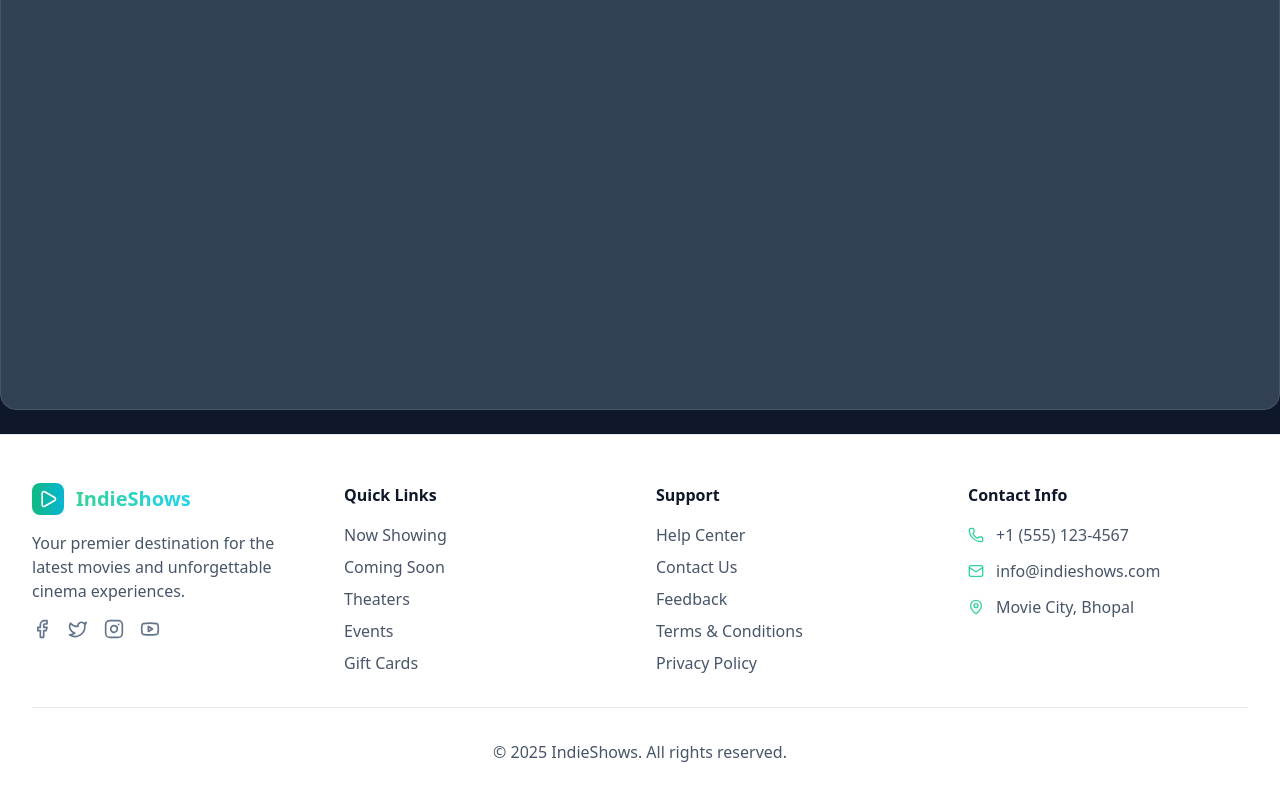
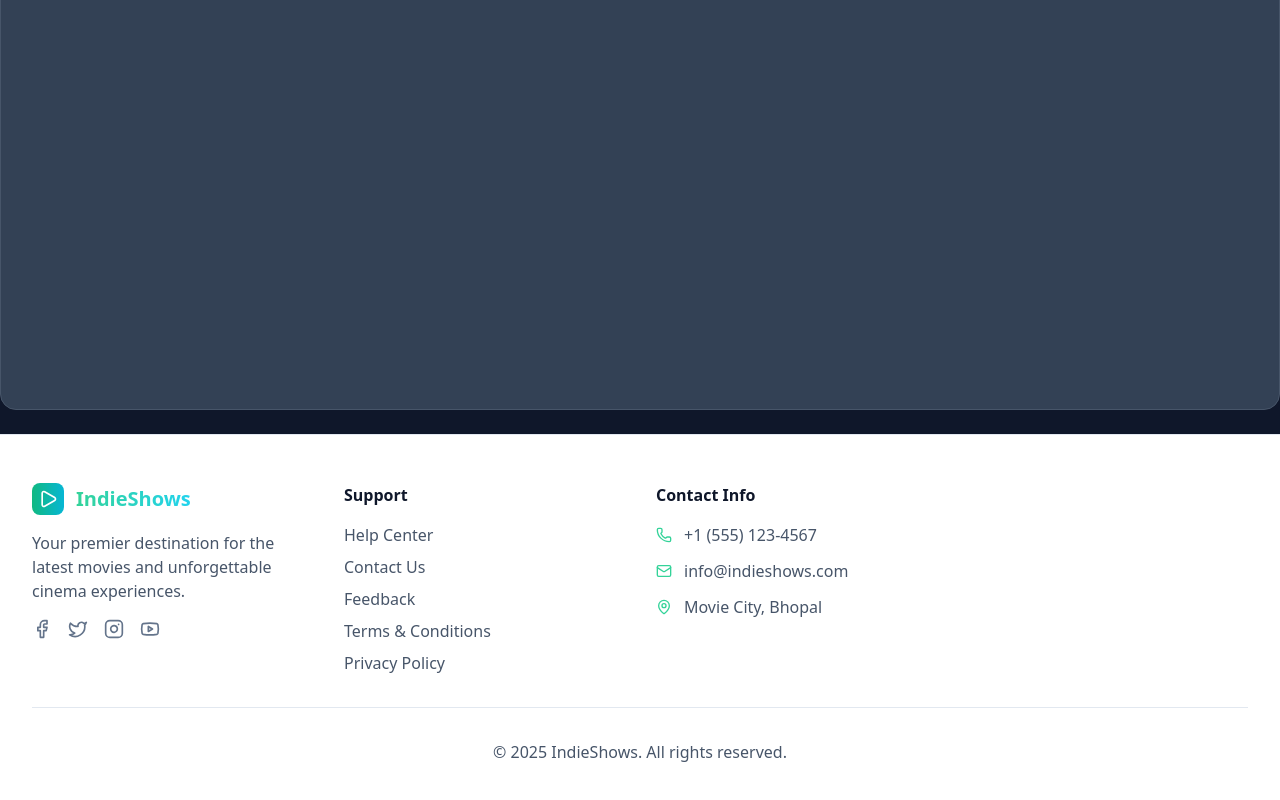
Before and after one commit to codewitharif/movieticketbookingapp, a React (Vite) app in the folder client/: page /loading in a window 1280 px wide. Shown: the part 463-1263 px from the top of the page. Built offline with nearby package versions, Linux system fonts and the light colour scheme; no server answers.

Commit message:
make changes in footr

```diff
--- a/client/src/components/Footer.jsx
+++ b/client/src/components/Footer.jsx
@@ -16,11 +16,11 @@ export default function Footer() {
   const isDark = theme === "dark";
 
   return (
-    <footer className={`border-t ${
-      isDark
-        ? "bg-slate-900 border-slate-800"
-        : "bg-white border-slate-200"
-    }`}>
+    <footer
+      className={`border-t ${
+        isDark ? "bg-slate-900 border-slate-800" : "bg-white border-slate-200"
+      }`}
+    >
       <div className="max-w-7xl mx-auto px-4 sm:px-6 lg:px-8 py-12">
         <div className="grid grid-cols-1 md:grid-cols-2 lg:grid-cols-4 gap-8 mb-8">
           <div>
@@ -32,9 +32,9 @@ export default function Footer() {
                 IndieShows
               </h4>
             </div>
-            <p className={`mb-4 ${
-              isDark ? "text-slate-400" : "text-slate-600"
-            }`}>
+            <p
+              className={`mb-4 ${isDark ? "text-slate-400" : "text-slate-600"}`}
+            >
               Your premier destination for the latest movies and unforgettable
               cinema experiences.
             </p>
@@ -75,79 +75,11 @@ export default function Footer() {
           </div>
 
           <div>
-            <h5 className={`font-semibold mb-4 ${
-              isDark ? "text-white" : "text-slate-900"
-            }`}>
-              Quick Links
-            </h5>
-            <ul className="space-y-2">
-              <li>
-                <a
-                  href="#"
-                  className={`transition-colors ${
-                    isDark
-                      ? "text-slate-400 hover:text-white"
-                      : "text-slate-600 hover:text-slate-900"
-                  }`}
-                >
-                  Now Showing
-                </a>
-              </li>
-              <li>
-                <a
-                  href="#"
-                  className={`transition-colors ${
-                    isDark
-                      ? "text-slate-400 hover:text-white"
-                      : "text-slate-600 hover:text-slate-900"
-                  }`}
-                >
-                  Coming Soon
-                </a>
-              </li>
-              <li>
-                <a
-                  href="#"
-                  className={`transition-colors ${
-                    isDark
-                      ? "text-slate-400 hover:text-white"
-                      : "text-slate-600 hover:text-slate-900"
-                  }`}
-                >
-                  Theaters
-                </a>
-              </li>
-              <li>
-                <a
-                  href="#"
-                  className={`transition-colors ${
-                    isDark
-                      ? "text-slate-400 hover:text-white"
-                      : "text-slate-600 hover:text-slate-900"
-                  }`}
-                >
-                  Events
-                </a>
-              </li>
-              <li>
-                <a
-                  href="#"
-                  className={`transition-colors ${
-                    isDark
-                      ? "text-slate-400 hover:text-white"
-                      : "text-slate-600 hover:text-slate-900"
-                  }`}
-                >
-                  Gift Cards
-                </a>
-              </li>
-            </ul>
-          </div>
-
-          <div>
-            <h5 className={`font-semibold mb-4 ${
-              isDark ? "text-white" : "text-slate-900"
-            }`}>
+            <h5
+              className={`font-semibold mb-4 ${
+                isDark ? "text-white" : "text-slate-900"
+              }`}
+            >
               Support
             </h5>
             <ul className="space-y-2">
@@ -215,33 +147,35 @@ export default function Footer() {
           </div>
 
           <div>
-            <h5 className={`font-semibold mb-4 ${
-              isDark ? "text-white" : "text-slate-900"
-            }`}>
+            <h5
+              className={`font-semibold mb-4 ${
+                isDark ? "text-white" : "text-slate-900"
+              }`}
+            >
               Contact Info
             </h5>
             <div className="space-y-3">
               <div className="flex items-center space-x-3">
                 <Phone className="w-4 h-4 text-emerald-400" />
-                <span className={`${
-                  isDark ? "text-slate-400" : "text-slate-600"
-                }`}>
+                <span
+                  className={`${isDark ? "text-slate-400" : "text-slate-600"}`}
+                >
                   +1 (555) 123-4567
                 </span>
               </div>
               <div className="flex items-center space-x-3">
                 <Mail className="w-4 h-4 text-emerald-400" />
-                <span className={`${
-                  isDark ? "text-slate-400" : "text-slate-600"
-                }`}>
+                <span
+                  className={`${isDark ? "text-slate-400" : "text-slate-600"}`}
+                >
                   info@indieshows.com
                 </span>
               </div>
               <div className="flex items-center space-x-3">
                 <MapPin className="w-4 h-4 text-emerald-400" />
-                <span className={`${
-                  isDark ? "text-slate-400" : "text-slate-600"
-                }`}>
+                <span
+                  className={`${isDark ? "text-slate-400" : "text-slate-600"}`}
+                >
                   Movie City, Bhopal
                 </span>
               </div>
@@ -249,12 +183,12 @@ export default function Footer() {
           </div>
         </div>
 
-        <div className={`border-t pt-8 text-center ${
-          isDark ? "border-slate-800" : "border-slate-200"
-        }`}>
-          <p className={`${
-            isDark ? "text-slate-400" : "text-slate-600"
-          }`}>
+        <div
+          className={`border-t pt-8 text-center ${
+            isDark ? "border-slate-800" : "border-slate-200"
+          }`}
+        >
+          <p className={`${isDark ? "text-slate-400" : "text-slate-600"}`}>
             © 2025 IndieShows. All rights reserved.
           </p>
         </div>
```
